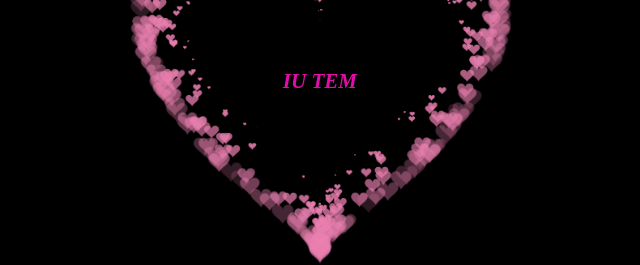
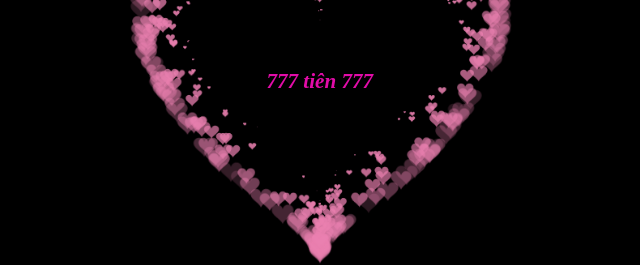
Before and after one commit to thevinh2002/Heart, a plain HTML site: page index.html in a window 1280 px wide. Shown: the part 318-583 px from the top of the page, 320-960 px from the left. Drawn offline with Linux system fonts and the light colour scheme.

Commit message:
Update index.html

```diff
--- a/index.html
+++ b/index.html
@@ -512,7 +512,7 @@
         // ]]>
     </script>
     <div class="center-text text">
-      <h1>  IU TEM</h1>
+      <h1>777 tiên 777</h1>
     </div>
  </BODY>
 </HTML>
```
